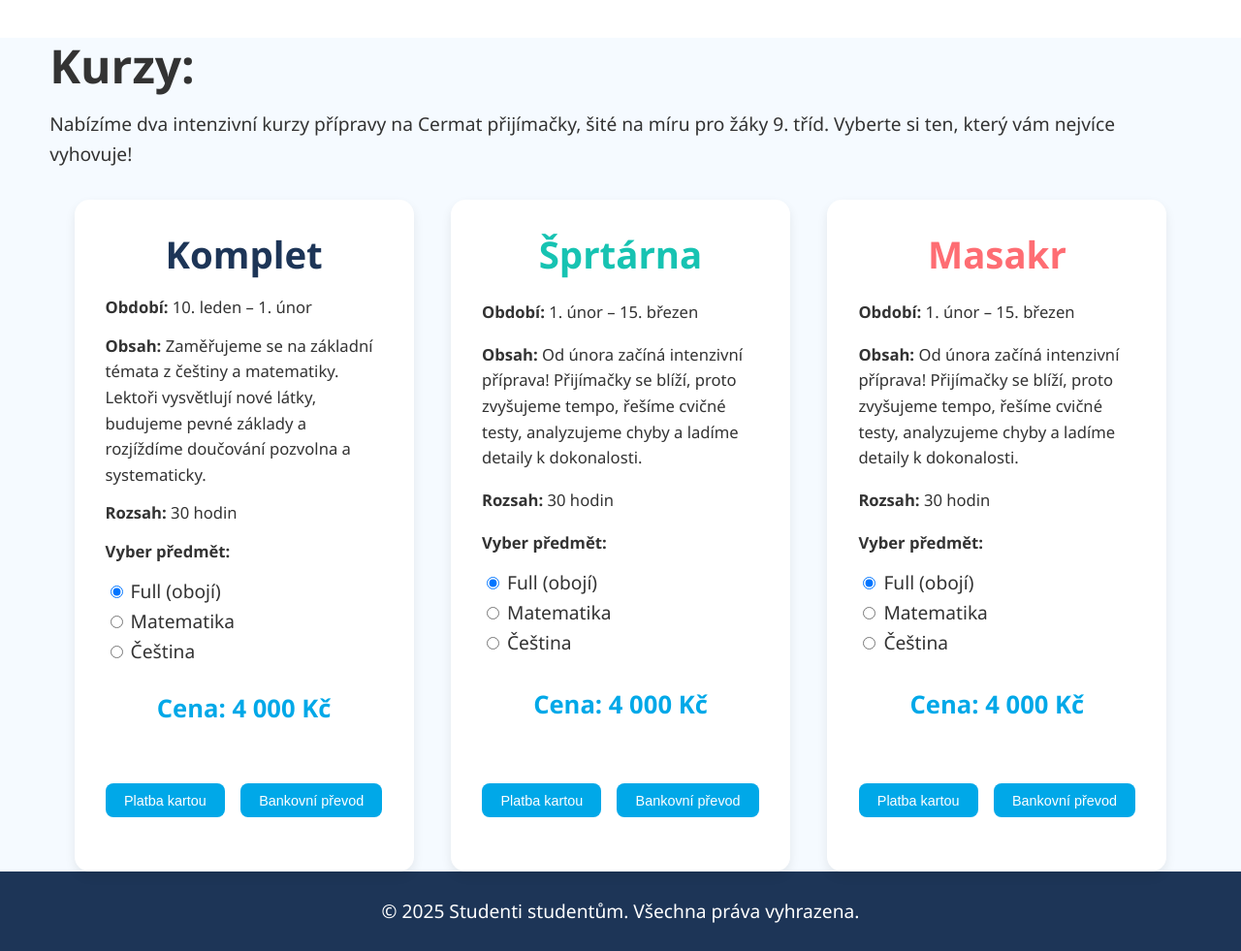
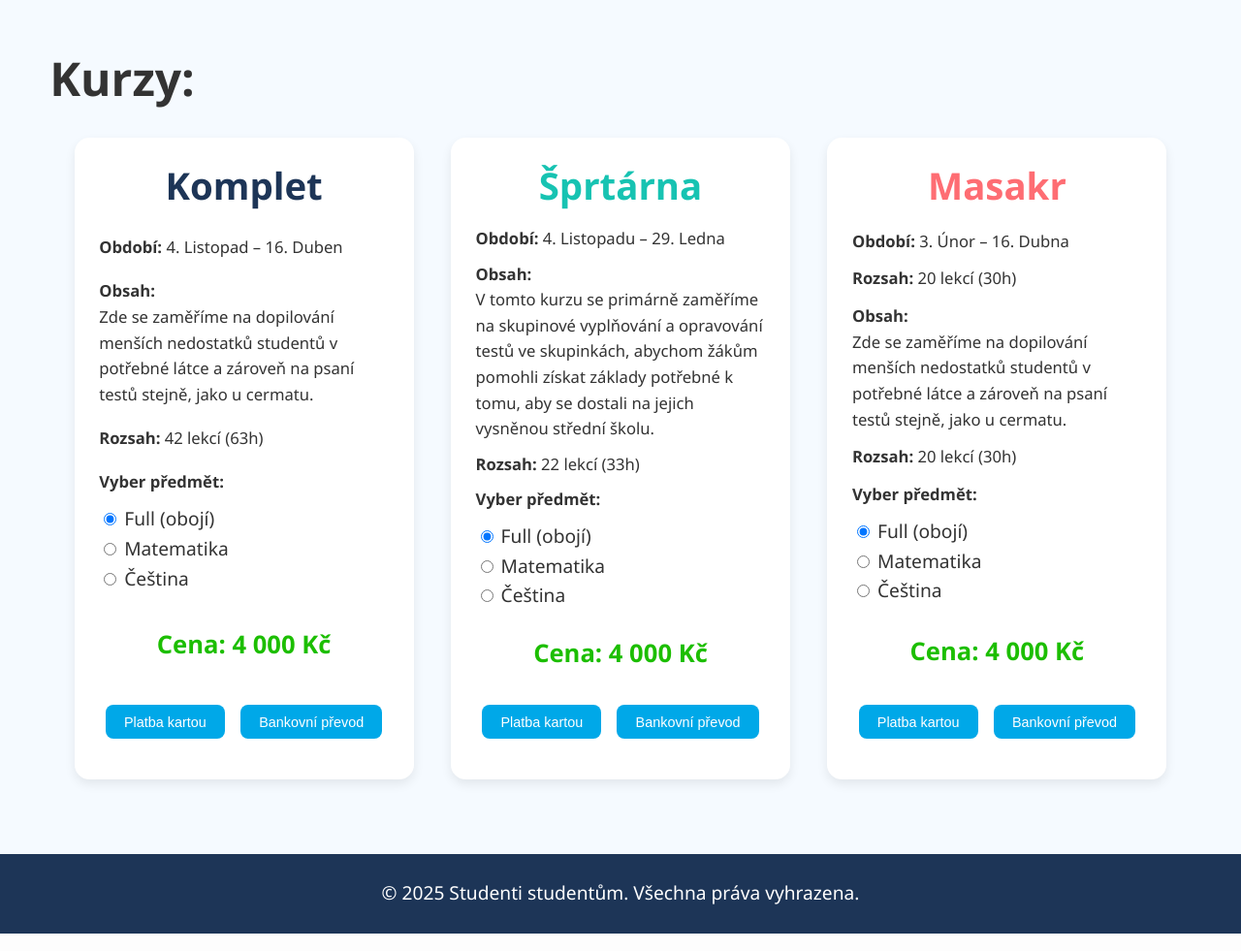
Before and after one commit to tomashanzal/website-DU, a Flask app: page /payment in a window 1280 px wide. Shown: the part 113-1094 px from the top of the page at 97% size. Run offline with Flask 3, Linux system fonts and the light colour scheme.

Commit message:
dalsi zasrany texty nemam se rad

```diff
--- a/app/templates/kontakt.html
+++ b/app/templates/kontakt.html
@@ -182,8 +182,8 @@
         <h2>Obecné kontakty</h2>
         <div class="kontakt-item">
           <strong>📧 Email</strong>
-          <p>Obecné dotazy: <a href="mailto:info@example.com">info@example.com</a></p>
-          <p>Pro vystavovatele: <a href="mailto:vystavovatele@example.com">vystavovatele@example.com</a></p>
+          <p>Obecné dotazy: <a href="mailto:info@example.com"></a></p>
+          <p>Pro vystavovatele: <a href="mailto:vystavovatele@example.com">douc.studna@gmail.com </a></p>
           <p>Pro média: <a href="mailto:media@example.com">media@example.com</a></p>
         </div>
         <div class="kontakt-item">
--- a/app/templates/payment.html
+++ b/app/templates/payment.html
@@ -1,4 +1,3 @@
-
 <!DOCTYPE html>
 <html lang="cs">
 <head>
@@ -10,10 +9,10 @@
   <style>
     .payment-section {
       background-color:#f5faff;
-      padding: clamp(0rem, 0vw, 5vw) clamp(2vw, 4vw, 8vw);
-      margin-top: -5vw auto;
+      padding: clamp(0rem, 1vw, 5vw) clamp(2vw, 4vw, 8vw);
+      margin-top: 0vw;
       margin-bottom: 15vw auto;
-      max-width: 100vw;
+      max-width: 3000px;
     }
 
     .course-offerings {
@@ -26,7 +25,7 @@
 
     .course-card {
       background-color: white;
-      padding: clamp(1.5rem, 2.5vw, 2.5rem);
+      padding: clamp(1.5rem, 2vw, 2.5rem);
       border-radius: clamp(0.7rem, 1.2vw, 1.2rem);
       box-shadow: 0 clamp(0.2rem, 0.4vw, 0.6rem) clamp(0.4rem, 0.8vw, 1rem) rgba(0, 0, 0, 0.08);
       flex: 1 1 300px;
@@ -35,6 +34,7 @@
       flex-direction: column;
       justify-content: space-between;
       transition: border 0.3s ease; /* přechod pro zvýraznění */
+      margin-bottom: 5vw;
     }
     .course-card.selected {
       border: 3px solid #1d3557;
@@ -50,27 +50,27 @@
 
     .course-card p {
       font-size: clamp(1rem, 1.3vw, 1.1rem);
-      margin-bottom: 0.8rem;
+      margin-bottom: 0.6rem;
     }
 
     .course-card .price {
       font-size: clamp(1.4rem, 2vw, 1.8rem);
       font-weight: 700;
-      color: #00a8e8;
+      color: #1cbe00;
       text-align: center;
       margin-top: 1.5rem;
       margin-bottom: 2rem;
     }
 
     .payment-options {
-      margin-top: 1.5rem;
+      margin-top: 0rem;
     }
 
     .payment-option-toggle {
       display: flex;
       justify-content: center;
       gap: 1rem;
-      margin-bottom: 1.5rem;
+      margin-bottom: 1rem;
     }
 
     .payment-option-toggle button {
@@ -85,9 +85,8 @@
     }
 
     .payment-option-toggle button:hover {
-      background-color: #008cb3;
+      background-color: #007ea0;
     }
-
     .payment-option-toggle button.active {
       background-color: #1d3557;
     }
@@ -131,7 +130,7 @@
     }
 
     .payment-form button[type="submit"]:hover {
-      background-color: #008cb3;
+      background-color: #00a8e8;
     }
 
     .stripe-button-container {
@@ -166,14 +165,58 @@
 
   <section class="payment-section">
     <h1>Kurzy:</h1>
-    <p>Nabízíme dva intenzivní kurzy přípravy na Cermat přijímačky, šité na míru pro žáky 9. tříd. Vyberte si ten, který vám nejvíce vyhovuje!</p>
 
     <div class="course-offerings">
+      <!-- KARTA: Komplet -->
       <div class="course-card">
         <h3>Komplet</h3>
-        <p><strong>Období:</strong> 10. leden – 1. únor</p>
-        <p><strong>Obsah:</strong> Zaměřujeme se na základní témata z češtiny a matematiky. Lektoři vysvětlují nové látky, budujeme pevné základy a rozjíždíme doučování pozvolna a systematicky.</p>
-        <p><strong>Rozsah:</strong> 30 hodin</p>
+        <p><strong>Období:</strong> 4. Listopad – 16. Duben</p>
+        <p><strong>Obsah:</strong><br>
+        Zde se zaměříme na dopilování menších nedostatků studentů v potřebné látce a zároveň na psaní testů stejně, jako u cermatu.
+        </p>
+        <p>
+            <strong>Rozsah:</strong> 42 lekcí (63h)<br>
+        </p>
+        <div class="price">Cena: 4 000 Kč</div>
+
+        <div class="payment-options">
+          <div class="payment-option-toggle">
+            <button onclick="showPaymentForm('komplet-stripe')">Platba kartou</button>
+            <button onclick="showPaymentForm('komplet-bank')">Bankovní převod</button>
+          </div>
+
+          <form id="komplet-stripe" class="payment-form" action="{{ url_for('main.create_checkout_session') }}" method="POST">
+            <input type="hidden" name="course_name" value="Komplet">
+            <input type="hidden" name="course_price" value="4000">
+            <label for="komplet_child_name_stripe">Jméno a příjmení žáka:</label>
+            <input type="text" id="komplet_child_name_stripe" name="child_name" required>
+            <label for="komplet_parent_email_stripe">E-mail rodiče:</label>
+            <input type="email" id="komplet_parent_email_stripe" name="parent_email" required>
+            <button type="submit" class="payment-btn">Zaplatit kartou (Stripe)</button>
+          </form>
+
+          <form id="komplet-bank" class="payment-form" action="{{ url_for('main.generate_qr') }}" method="POST">
+            <input type="hidden" name="course_name" value="Komplet">
+            <input type="hidden" name="course_price" value="4000">
+            <label for="komplet_child_name_bank">Jméno a příjmení žáka:</label>
+            <input type="text" id="komplet_child_name_bank" name="child_name" required>
+            <label for="komplet_parent_email_bank">E-mail rodiče:</label>
+            <input type="email" id="komplet_parent_email_bank" name="parent_email" required>
+            <label for="komplet_parent_account_bank">Číslo účtu rodiče:</label>
+            <input type="text" id="komplet_parent_account_bank" name="parent_account" placeholder="Např. 12345678/0100" required>
+            <button type="submit" class="payment-btn">Generovat QR kód</button>
+          </form>
+        </div>
+      </div>
+
+      <!-- KARTA: Šprtárna -->
+      <div class="course-card">
+        <h3 style="color: #17c3b2;">Šprtárna</h3>
+        <p><strong>Období:</strong> 4. Listopadu – 29. Ledna</p>
+        <p><strong>Obsah:</strong><br>
+        V tomto kurzu se primárně zaměříme na skupinové vyplňování a opravování testů ve skupinkách, abychom žákům pomohli získat základy potřebné k tomu, aby se dostali na jejich vysněnou střední školu.
+        </p>
+        <p><strong>Rozsah:</strong> 22 lekcí (33h)</p>
         <div class="price">Cena: 4 000 Kč</div>
 
         <div class="payment-options">
@@ -183,8 +226,9 @@
           </div>
 
           <form id="sprtarna-stripe" class="payment-form" action="{{ url_for('main.create_checkout_session') }}" method="POST">
-            <input type="hidden" name="course_name" value="Sprtárna">
-            <input type="hidden" name="course_price" value="20"> <label for="sprtarna_child_name_stripe">Jméno a příjmení žáka:</label>
+            <input type="hidden" name="course_name" value="Šprtárna">
+            <input type="hidden" name="course_price" value="4000">
+            <label for="sprtarna_child_name_stripe">Jméno a příjmení žáka:</label>
             <input type="text" id="sprtarna_child_name_stripe" name="child_name" required>
             <label for="sprtarna_parent_email_stripe">E-mail rodiče:</label>
             <input type="email" id="sprtarna_parent_email_stripe" name="parent_email" required>
@@ -192,23 +236,28 @@
           </form>
 
           <form id="sprtarna-bank" class="payment-form" action="{{ url_for('main.generate_qr') }}" method="POST">
-            <input type="hidden" name="course_name" value="Sprtárna">
-            <input type="hidden" name="course_price" value="20"> <label for="sprtarna_child_name_bank">Jméno a příjmení žáka:</label>
+            <input type="hidden" name="course_name" value="Šprtárna">
+            <input type="hidden" name="course_price" value="4000">
+            <label for="sprtarna_child_name_bank">Jméno a příjmení žáka:</label>
             <input type="text" id="sprtarna_child_name_bank" name="child_name" required>
             <label for="sprtarna_parent_email_bank">E-mail rodiče:</label>
             <input type="email" id="sprtarna_parent_email_bank" name="parent_email" required>
-            <label for="sprtarna_parent_account_bank">Číslo účtu rodiče (pro případ vrácení platby):</label>
+            <label for="sprtarna_parent_account_bank">Číslo účtu rodiče:</label>
             <input type="text" id="sprtarna_parent_account_bank" name="parent_account" placeholder="Např. 12345678/0100" required>
-            <button type="submit" class="payment-btn">Generovat QR kód pro bankovní převod</button>
+            <button type="submit" class="payment-btn">Generovat QR kód</button>
           </form>
         </div>
       </div>
 
+      <!-- KARTA: Masakr -->
       <div class="course-card">
-        <h3 style="color: #17c3b2;">Šprtárna</h3>
-        <p><strong>Období:</strong> 1. únor – 15. březen</p>
-        <p><strong>Obsah:</strong> Od února začíná intenzivní příprava! Přijímačky se blíží, proto zvyšujeme tempo, řešíme cvičné testy, analyzujeme chyby a ladíme detaily k dokonalosti.</p>
-        <p><strong>Rozsah:</strong> 30 hodin</p>
+        <h3 style="color: #fe6d73;">Masakr</h3>
+        <p><strong>Období:</strong> 3. Únor – 16. Dubna</p>
+        <p><strong>Rozsah:</strong> 20 lekcí (30h)</p>
+        <p><strong>Obsah:</strong><br>
+        Zde se zaměříme na dopilování menších nedostatků studentů v potřebné látce a zároveň na psaní testů stejně, jako u cermatu.
+        </p>
+        <p><strong>Rozsah:</strong> 20 lekcí (30h)</p>
         <div class="price">Cena: 4 000 Kč</div>
 
         <div class="payment-options">
@@ -219,7 +268,8 @@
 
           <form id="masakr-stripe" class="payment-form" action="{{ url_for('main.create_checkout_session') }}" method="POST">
             <input type="hidden" name="course_name" value="Masakr">
-            <input type="hidden" name="course_price" value="20"> <label for="masakr_child_name_stripe">Jméno a příjmení žáka:</label>
+            <input type="hidden" name="course_price" value="4000">
+            <label for="masakr_child_name_stripe">Jméno a příjmení žáka:</label>
             <input type="text" id="masakr_child_name_stripe" name="child_name" required>
             <label for="masakr_parent_email_stripe">E-mail rodiče:</label>
             <input type="email" id="masakr_parent_email_stripe" name="parent_email" required>
@@ -228,69 +278,39 @@
 
           <form id="masakr-bank" class="payment-form" action="{{ url_for('main.generate_qr') }}" method="POST">
             <input type="hidden" name="course_name" value="Masakr">
-            <input type="hidden" name="course_price" value="20"> <label for="masakr_child_name_bank">Jméno a příjmení žáka:</label>
+            <input type="hidden" name="course_price" value="4000">
+            <label for="masakr_child_name_bank">Jméno a příjmení žáka:</label>
             <input type="text" id="masakr_child_name_bank" name="child_name" required>
             <label for="masakr_parent_email_bank">E-mail rodiče:</label>
             <input type="email" id="masakr_parent_email_bank" name="parent_email" required>
-            <label for="masakr_parent_account_bank">Číslo účtu rodiče (pro případ vrácení platby):</label>
+            <label for="masakr_parent_account_bank">Číslo účtu rodiče:</label>
             <input type="text" id="masakr_parent_account_bank" name="parent_account" placeholder="Např. 12345678/0100" required>
-            <button type="submit" class="payment-btn">Generovat QR kód pro bankovní převod</button>
+            <button type="submit" class="payment-btn">Generovat QR kód</button>
           </form>
-        </div>
-      </div>
-      <div class="course-card">
-        <h3 style="color: #fe6d73;">Masakr</h3>
-        <p><strong>Období:</strong> 1. únor – 15. březen</p>
-        <p><strong>Obsah:</strong> Od února začíná intenzivní příprava! Přijímačky se blíží, proto zvyšujeme tempo, řešíme cvičné testy, analyzujeme chyby a ladíme detaily k dokonalosti.</p>
-        <p><strong>Rozsah:</strong> 30 hodin</p>
-        <div class="price">Cena: 4 000 Kč</div>
-          <form id="masakr-stripe" class="payment-form" action="{{ url_for('main.create_checkout_session') }}" method="POST">
-            <input type="hidden" name="course_name" value="Masakr">
-            <input type="hidden" name="course_price" value="20"> <label for="masakr_child_name_stripe">Jméno a příjmení žáka:</label>
-            <input type="text" id="masakr_child_name_stripe" name="child_name" required>
-            <label for="masakr_parent_email_stripe">E-mail rodiče:</label>
-            <input type="email" id="masakr_parent_email_stripe" name="parent_email" required>
-            <button type="submit" class="payment-btn">Zaplatit kartou (Stripe)</button>
-          </form>
-
-          <form id="masakr-bank" class="payment-form" action="{{ url_for('main.generate_qr') }}" method="POST">
-            <input type="hidden" name="course_name" value="Masakr">
-            <input type="hidden" name="course_price" value="20"> <label for="masakr_child_name_bank">Jméno a příjmení žáka:</label>
-            <input type="text" id="masakr_child_name_bank" name="child_name" required>
-            <label for="masakr_parent_email_bank">E-mail rodiče:</label>
-            <input type="email" id="masakr_parent_email_bank" name="parent_email" required>
-            <label for="masakr_parent_account_bank">Číslo účtu rodiče (pro případ vrácení platby):</label>
-            <input type="text" id="masakr_parent_account_bank" name="parent_account" placeholder="Např. 12345678/0100" required>
-            <button type="submit" class="payment-btn">Generovat QR kód pro bankovní převod</button>
-          </form>
-          <div class="payment-options">
-            <div class="payment-option-toggle">
-              <button onclick="showPaymentForm('sprtarna-stripe')">Platba kartou</button>
-              <button onclick="showPaymentForm('sprtarna-bank')">Bankovní převod</button>
-            </div>
         </div>
       </div>
     </div>
   </section>
 
-  <footer>
-    © 2025 Studenti studentům. Všechna práva vyhrazena.
-  </footer>
+  <footer>© 2025 Studenti studentům. Všechna práva vyhrazena.</footer>
 
   <script>
     function showPaymentForm(formId) {
-      const parentCard = document.getElementById(formId).closest('.course-card');
-      const forms = parentCard.querySelectorAll('.payment-form');
-      forms.forEach(form => form.classList.remove('active'));
-      document.getElementById(formId).classList.add('active');
-      const buttons = parentCard.querySelectorAll('.payment-option-toggle button');
-      buttons.forEach(button => button.classList.remove('active'));
-      event.currentTarget.classList.add('active');
+      document.querySelectorAll('.payment-form').forEach(form => {
+        form.classList.remove('active');
+      });
+      document.querySelectorAll('.payment-option-toggle button').forEach(btn => {
+        btn.classList.remove('active');
+      });
+      const targetForm = document.getElementById(formId);
+      if (targetForm) {
+        targetForm.classList.add('active');
+      }
+      if (event && event.currentTarget) {
+        event.currentTarget.classList.add('active');
+      }
     }
-  </script>
 
-  <script>
-    // 1. Zvýraznění kliknuté karty
     document.querySelectorAll('.course-card').forEach(card => {
       card.addEventListener('click', () => {
         document.querySelectorAll('.course-card').forEach(c => c.classList.remove('selected'));
@@ -298,7 +318,6 @@
       });
     });
 
-    // 2. Přidání radio tlačítek pro výběr předmětu do každé karty
     const courseCards = document.querySelectorAll('.course-card');
     courseCards.forEach((card, index) => {
       const groupName = `subject-group-${index}`;
@@ -312,36 +331,26 @@
       `;
       card.insertBefore(subjectSelector, card.querySelector('.price'));
     });
-  </script>
-  <script>
-    document.querySelectorAll('.course-card').forEach(card => {
+
+    courseCards.forEach(card => {
       const priceEl = card.querySelector('.price');
       const subjectRadios = card.querySelectorAll('input[type="radio"][name^="subject-group"]');
       const priceInputs = card.querySelectorAll('input[name="course_price"]');
 
       subjectRadios.forEach(radio => {
         radio.addEventListener('change', () => {
-          // najde zaškrtnutý input v rámci téhle skupiny
           const selected = card.querySelector('input[type="radio"][name^="subject-group"]:checked');
           let price = 2000;
-
           if (selected && selected.value === 'Full') {
             price = 4000;
           }
-
-          // aktualizace ceny v textu
           priceEl.textContent = `Cena: ${price.toLocaleString('cs-CZ')} Kč`;
-
-          // aktualizace ceny ve formulářích
           priceInputs.forEach(input => {
             input.value = price;
           });
         });
       });
     });
-
-  </script>
-</body>
   </script>
 </body>
 </html>
```
